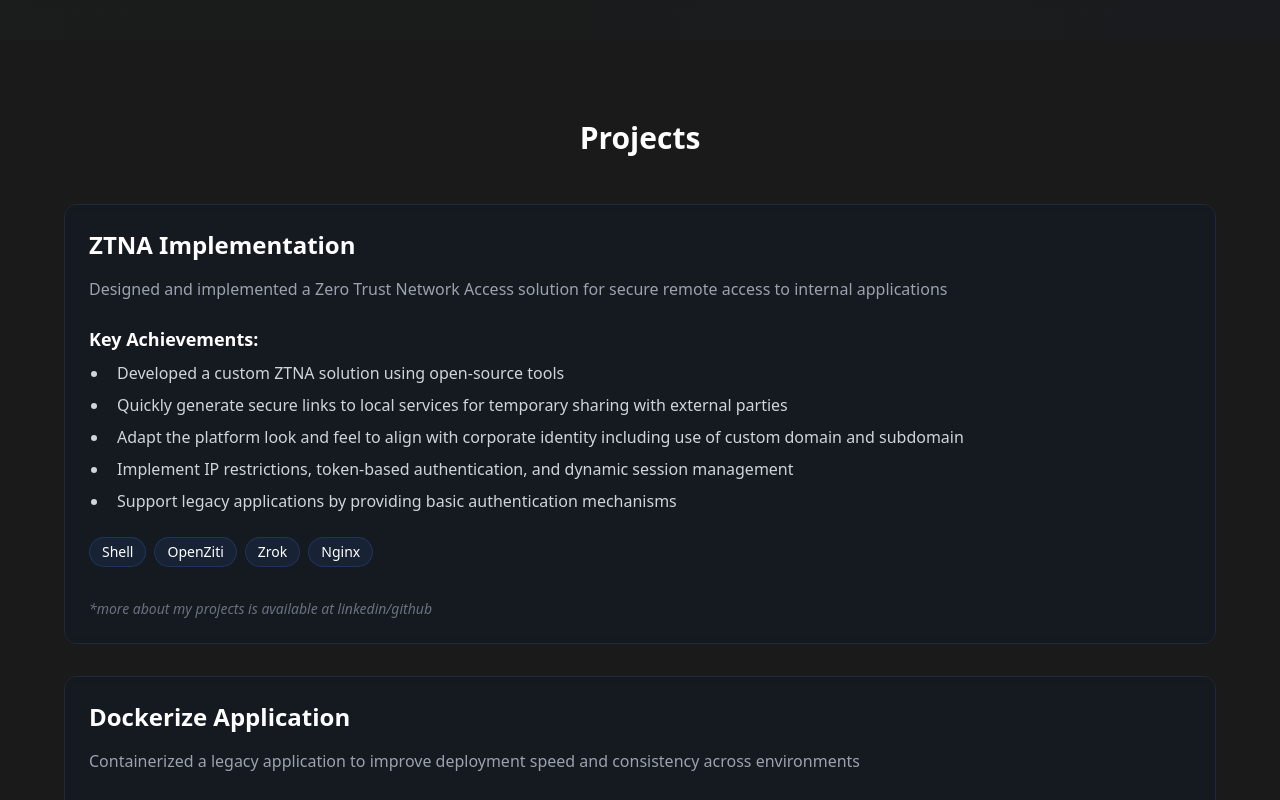
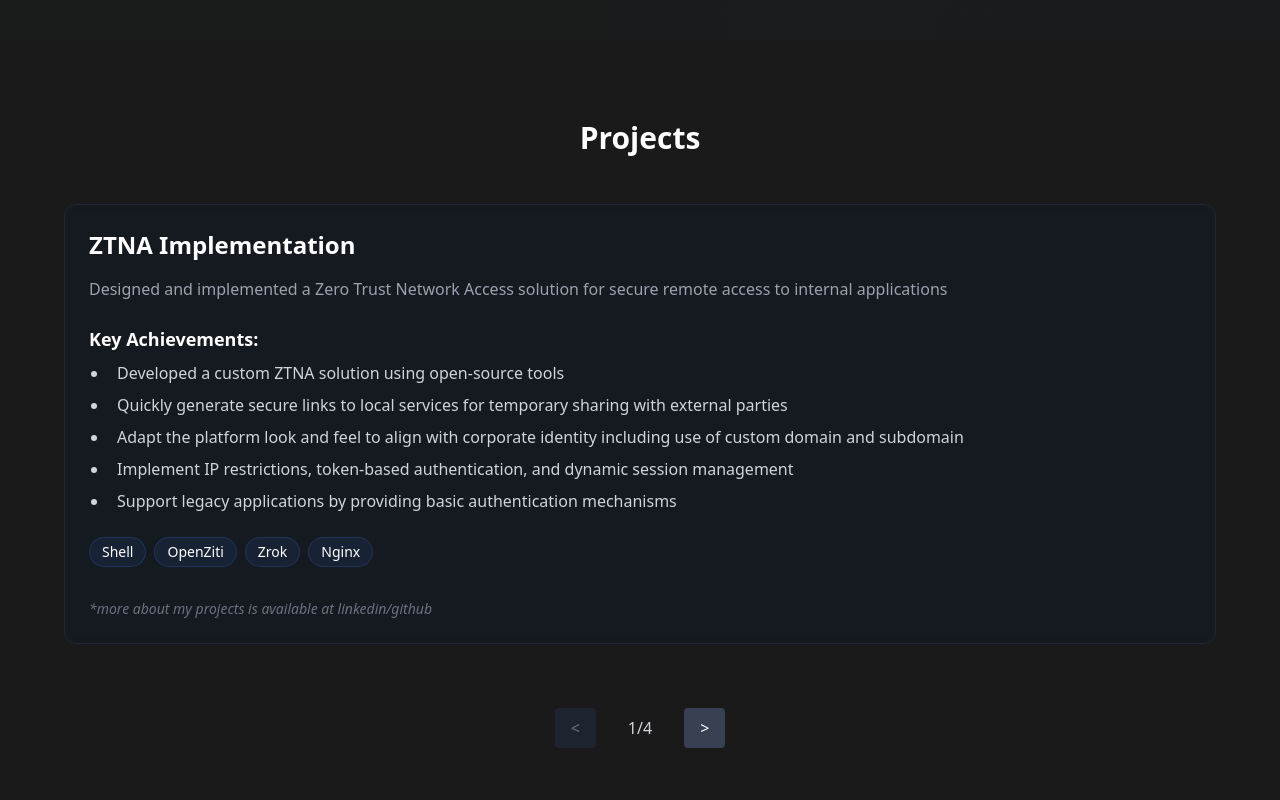
Before and after one commit to bukanspot/bukanspot.github.io, a Next.js app: page / in a window 1280 px wide. Shown: the part 760-1560 px from the top of the page. Built offline with nearby package versions, Linux system fonts and the light colour scheme.

Commit message:
feat: implement paginated project display in SystemArchitecture and update TechnicalMetrics for clarity and accuracy

```diff
--- a/app/components/SystemArchitecture.tsx
+++ b/app/components/SystemArchitecture.tsx
@@ -1,17 +1,9 @@
 'use client';
 
 import { motion } from 'framer-motion';
+import { useState } from 'react';
 
-export default function SystemArchitecture() {
-	return (
-		<section className="py-20 px-4">
-			<div className="max-w-6xl mx-auto">
-				<motion.h2 initial={{ opacity: 0 }} whileInView={{ opacity: 1 }} viewport={{ once: true }} className="text-3xl font-bold mb-12 text-center">
-					Projects
-				</motion.h2>
-
-				<div className="grid grid-cols-1 gap-8">
-					{[
+const projects = [
 	{
 		title: 'ZTNA Implementation',
 		description: 'Designed and implemented a Zero Trust Network Access solution for secure remote access to internal applications',
@@ -28,10 +20,10 @@ export default function SystemArchitecture() {
 		title: 'Dockerize Application',
 		description: 'Containerized a legacy application to improve deployment speed and consistency across environments',
 		details: [
-								'Created Docker images for multiple services',
-								'Implemented multi-stage builds to optimize image size',
-								'Configured Docker Compose for local development and testing',
-								'Automated deployment using CI/CD pipelines',
+			'Created Docker images for multiple services using Dockerfile',
+			'Implemented multi-stage builds to optimize image size and performance',
+			'Configured Docker Compose for local development and testing environments',
+			'Automated deployment using CI/CD pipelines with GitLab CI',
 			'Reduced deployment time from hours to minutes',
 		],
 		tech: ['Docker', 'Docker Compose', 'Gitlab CI'],
@@ -40,11 +32,11 @@ export default function SystemArchitecture() {
 		title: 'Home Automation',
 		description: 'Developed a home automation system using ESP32 and Firebase for real-time control and monitoring',
 		details: [
-								'Integrated with various sensors for automation',
-								'Designed and implemented a custom PCB for ESP32',
-								'Developed firmware using C++ for real-time control',
-								'Use Firebase for data storage and real-time updates',
-								'Created a mobile app for remote control and monitoring',
+			'Integrated with various sensors for automation and monitoring',
+			'Designed and implemented a custom PCB for ESP32 integration',
+			'Developed firmware using C++ for real-time control and monitoring',
+			'Use Firebase for data storage and real-time updates to the mobile app',
+			'Created a mobile app for remote control and monitoring of home devices',
 		],
 		tech: ['C++', 'ESP32', 'Firebase', 'Android Studio'],
 	},
@@ -60,7 +52,20 @@ export default function SystemArchitecture() {
 		],
 		tech: ['Mikrotik', 'Proxmox', 'OpenVPN', 'Ansible'],
 	},
-					].map((project, index) => (
+];
+
+const ITEMS_PER_PAGE = 1;
+
+function PaginatedProjects() {
+	const [currentPage, setCurrentPage] = useState(1);
+
+	const totalPages = Math.ceil(projects.length / ITEMS_PER_PAGE);
+	const startIndex = (currentPage - 1) * ITEMS_PER_PAGE;
+	const currentProjects = projects.slice(startIndex, startIndex + ITEMS_PER_PAGE);
+
+	return (
+		<section className="grid grid-cols-1 gap-8">
+			{currentProjects.map((project, index) => (
 				<motion.div
 					key={index}
 					initial={{ opacity: 0, y: 20 }}
@@ -95,6 +100,40 @@ export default function SystemArchitecture() {
 					</div>
 				</motion.div>
 			))}
+
+			<div className="flex justify-center mt-8">
+				<button
+					onClick={() => setCurrentPage((prev) => Math.max(prev - 1, 1))}
+					disabled={currentPage === 1}
+					className={`px-4 py-2 mx-2 rounded ${currentPage === 1 ? 'bg-blue-500/10 text-gray-500' : 'bg-gray-700 text-white'}`}
+				>
+					&lt;
+				</button>
+				<span className="px-4 py-2 mx-2 text-gray-300">
+					{currentPage}/{totalPages}
+				</span>
+				<button
+					onClick={() => setCurrentPage((prev) => Math.min(prev + 1, totalPages))}
+					disabled={currentPage === totalPages}
+					className={`px-4 py-2 mx-2 rounded ${currentPage === totalPages ? 'bg-blue-500/10 text-gray-500' : 'bg-gray-700 text-white'}`}
+				>
+					&gt;
+				</button>
+			</div>
+		</section>
+	);
+}
+
+export default function SystemArchitecture() {
+	return (
+		<section className="py-20 px-4">
+			<div className="max-w-6xl mx-auto">
+				<motion.h2 initial={{ opacity: 0 }} whileInView={{ opacity: 1 }} viewport={{ once: true }} className="text-3xl font-bold mb-12 text-center">
+					Projects
+				</motion.h2>
+
+				<div className="grid grid-cols-1 gap-8">
+					<PaginatedProjects />
 				</div>
 			</div>
 		</section>
--- a/app/components/TechnicalMetrics.tsx
+++ b/app/components/TechnicalMetrics.tsx
@@ -11,9 +11,7 @@ export default function TechnicalMetrics() {
 				</motion.h2>
 
 				<div className="grid grid-cols-1 gap-12">
-					{/* Infrastructure & DevOps */}
 					<div>
-						{/* <h3 className="text-xl font-semibold mb-6 text-green-400">Infrastructure & DevOps</h3> */}
 						<div className="grid grid-cols-1 md:grid-cols-2 gap-6">
 							<motion.div
 								initial={{ opacity: 0, scale: 0.95 }}
@@ -21,11 +19,11 @@ export default function TechnicalMetrics() {
 								viewport={{ once: true }}
 								className="bg-gray-800/50 rounded-lg p-6 border border-gray-700"
 							>
-								<h4 className="text-lg font-semibold text-gray-300">Cloud Infrastructure</h4>
+								<h4 className="text-lg font-semibold text-gray-300">Server Infrastructure</h4>
 								<ul className="mt-2 space-y-2 text-gray-400">
-									<li>• Zero-downtime deployments</li>
-									<li>• Implemented Infrastructure as Code (IaC)</li>
-									<li>• Implemented auto-scaling for peak loads</li>
+									<li>• Implemented Infrastructure as Code</li>
+									<li>• Implemented auto-scaling peak loads</li>
+									<li>• Reduce server costs by 50%</li>
 								</ul>
 							</motion.div>
 							<motion.div
@@ -36,9 +34,9 @@ export default function TechnicalMetrics() {
 							>
 								<h4 className="text-lg font-semibold text-gray-300">CI/CD Pipeline</h4>
 								<ul className="mt-2 space-y-2 text-gray-400">
+									<li>• Zero-downtime deployments</li>
 									<li>• Automated testing and deployment</li>
 									<li>• Reduced deployment time by 80%</li>
-									<li>• Integrated with monitoring tools</li>
 								</ul>
 							</motion.div>
 							<motion.div
@@ -60,7 +58,7 @@ export default function TechnicalMetrics() {
 								viewport={{ once: true }}
 								className="bg-gray-800/50 rounded-lg p-6 border border-gray-700"
 							>
-								<h4 className="text-lg font-semibold text-gray-300">Embedded Device</h4>
+								<h4 className="text-lg font-semibold text-gray-300">Smart Device</h4>
 								<ul className="mt-2 space-y-2 text-gray-400">
 									<li>• Enhanced user convenience</li>
 									<li>• Real-time monitoring and control</li>
```
Lines whose indentation alone changed are shown as unchanged.
